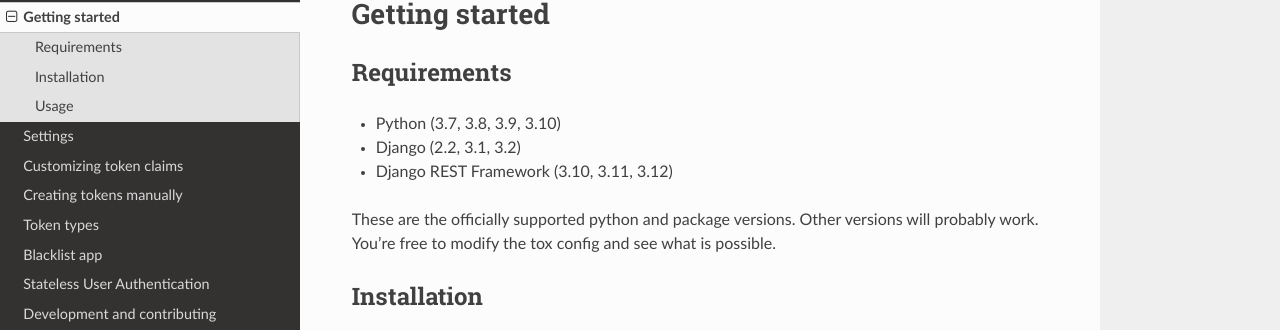
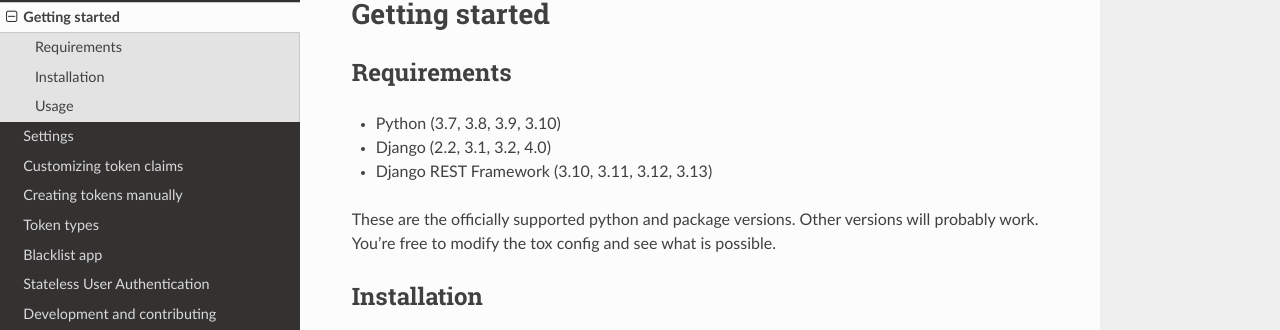
Before and after one commit to ludarkhorse/djangoframework, a Sphinx documentation site: the page built from docs/getting_started.rst, in a window 1280 px wide and 900 px high. Shown: the part 104-434 px from the top of the window. Built offline with Sphinx 7.4.7 and the Read the Docs theme 2.0.0, drawn with Linux system fonts in a browser that asks for light colours; the version number could not be read and is left out.

Commit message:
update & correct supported versions in docs (#576)
* update & correct supported versions in docs

* Add DRF supported version

Co-authored-by: Andrew Chen Wang <60190294+Andrew-Chen-Wang@users.noreply.github.com>

```diff
--- a/docs/getting_started.rst
+++ b/docs/getting_started.rst
@@ -7,8 +7,8 @@ Requirements
 ------------
 
 * Python (3.7, 3.8, 3.9, 3.10)
-* Django (2.2, 3.1, 3.2)
-* Django REST Framework (3.10, 3.11, 3.12)
+* Django (2.2, 3.1, 3.2, 4.0)
+* Django REST Framework (3.10, 3.11, 3.12, 3.13)
 
 These are the officially supported python and package versions.  Other versions
 will probably work.  You're free to modify the tox config and see what is
```
